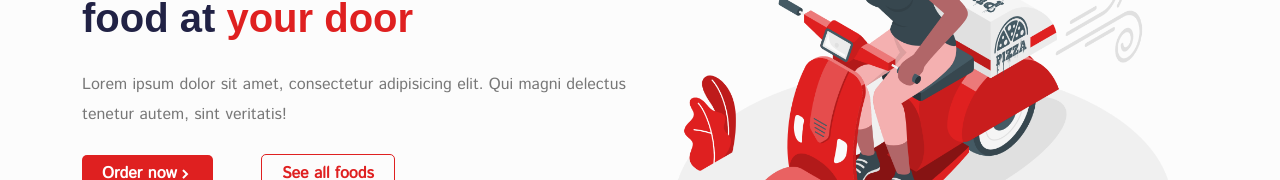
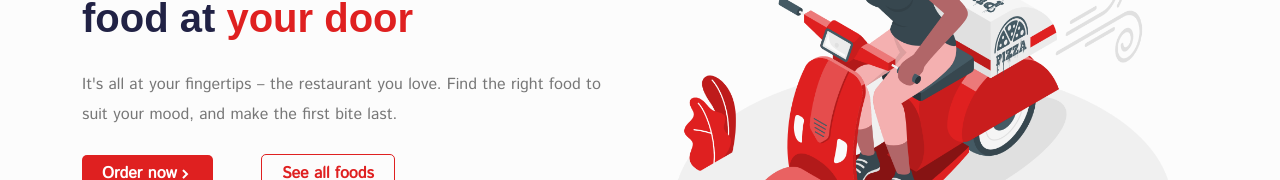
Before and after one commit to amir1611/tasty-treat, a React (Create React App) app: page /home in a window 1280 px wide. Shown: the part 334-514 px from the top of the page. Built offline with nearby package versions, Linux system fonts and the light colour scheme; a web font is replaced by a local one.

Commit message:
Desc Change

```diff
--- a/src/pages/Home.jsx
+++ b/src/pages/Home.jsx
@@ -105,9 +105,7 @@ const Home = () => {
                 </h1>
 
                 <p>
-                  Lorem ipsum dolor sit amet, consectetur adipisicing elit. Qui
-                  magni delectus tenetur autem, sint veritatis!
-                </p>
+                It's all at your fingertips – the restaurant you love. Find the right food to suit your mood, and make the first bite last.</p>
 
                 <div className="hero__btns d-flex align-items-center gap-5 mt-4">
                   <button className="order__btn d-flex align-items-center justify-content-between">
```
